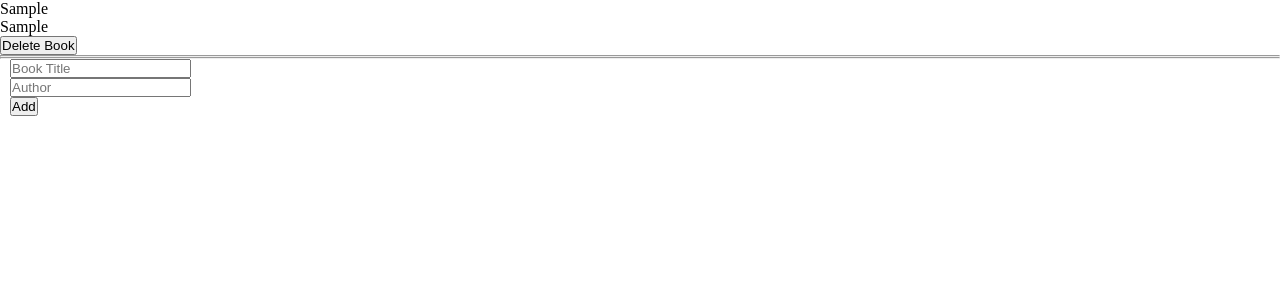
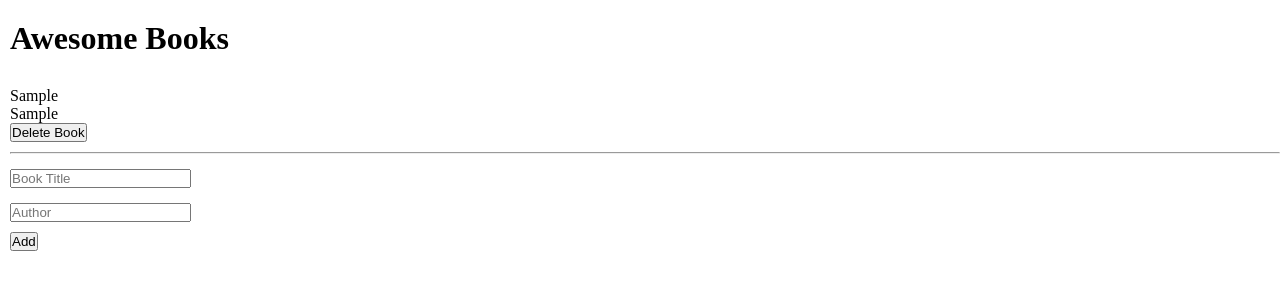
Before and after one commit to AyomipoMajek/Awesome-Books-Jav, a website: page index.html in a window 1280 px wide. Both pictures are taken after typing "Sample", "Sample" into the empty fields and a click on the button "Add". Drawn offline with Linux system fonts and the light colour scheme.

Commit message:
css, html and readme edited

```diff
--- a/index.html
+++ b/index.html
@@ -8,11 +8,13 @@
   <link rel="stylesheet" href="style.css">
 </head>
 <body>
+  <div class="heading">
+    <h1>Awesome Books</h1>
+  </div>
   <div class="container">
     <section class="library">
       <div class="book-shelf"></div>
     </section>
-    <hr>
     <section class="formsection">
       <form action="#" method="post" class="add-book-form">
         <div class="booktitle">
--- a/style.css
+++ b/style.css
@@ -3,24 +3,34 @@
   padding: 0;
 }
 
-.firstpage {
-  margin-top: 30px;
+.heading {
+  margin-top: 20px;
+  padding-left: 10px;
+  margin-bottom: 30px;
+}
+
+.library {
   padding-left: 10px;
 }
 
-.firstpage h1 {
-  padding-bottom: 20px;
-  font-size: 20px;
+.container hr {
+  margin-top: 10px;
 }
 
-.book1 {
-  line-height: 20px;
-}
-
-.book1 h4 {
-  font-weight: 540;
+.book-shelf {
+  padding-bottom: 10px;
 }
 
 .formsection {
   padding-left: 10px;
 }
+
+.booktitle {
+  margin-top: 5px;
+  padding-bottom: 5px;
+}
+
+.bookauthor {
+  margin-top: 10px;
+  padding-bottom: 10px;
+}
```
Also changed, not shown: README.md.
